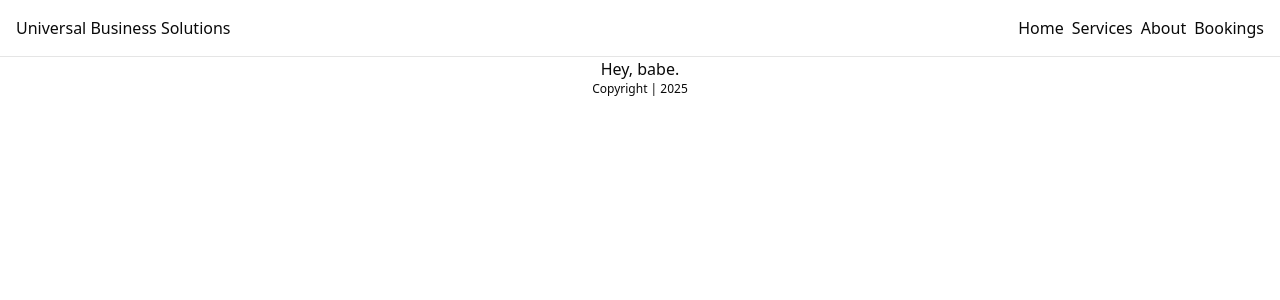
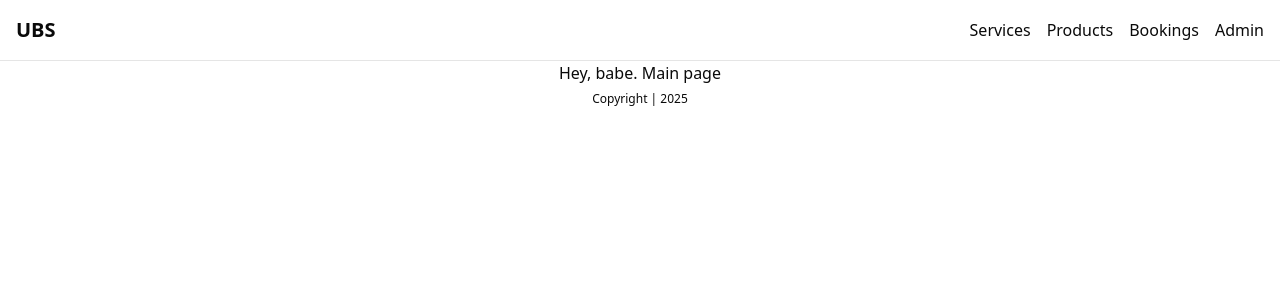
Before and after one commit to teejcoder/universal-business-solutions, a Next.js app: page / in a window 1280 px wide. Shown: the top 300 px of the page. Built offline with nearby package versions, Linux system fonts and the light colour scheme.

Commit message:
feat: add Admin and Products pages; enhance Navbar with mobile menu support

```diff
--- /dev/null
+++ b/src/app/admin/page.tsx
@@ -0,0 +1,11 @@
+import React from "react"
+
+type Props = {}
+
+export default function Admin({}: Props) {
+  return (
+    <div>
+        Admin page
+    </div>
+  )
+}
--- a/src/app/globals.css
+++ b/src/app/globals.css
@@ -156,7 +156,7 @@
 
   .card-interactive {
     @apply hover:border-primary/20 hover:shadow-md hover:shadow-primary/5
-           active:shadow-sm cursor-pointer transition-all duration-200;
+    active:shadow-sm cursor-pointer transition-all duration-200;
   }
 
   /* Sizes */
--- a/src/app/page.tsx
+++ b/src/app/page.tsx
@@ -1,11 +1,11 @@
 export default function Home() {
 
   return (
-    <div>
-      <main className="page-container">
-        <h1>Hey, babe.</h1>
+    <div className="page-container">
+      <main>
+        <h1>Hey, babe. Main page</h1>
       </main>
-      <footer className="page-container">
+      <footer className="">
         <span className="text-xs">Copyright | {new Date().getFullYear()}</span>
       </footer>
     </div>
--- a/src/app/about/page.tsx
+++ b/src/app/products/page.tsx
@@ -2,10 +2,10 @@ import React from "react"
 
 type Props = {}
 
-export default function About({}: Props) {
+export default function Products({}: Props) {
   return (
     <div>
-      About, babe
+      Products page, babe
     </div>
   )
 }
--- a/src/components/booking-form.tsx
+++ b/src/components/booking-form.tsx
@@ -22,6 +22,7 @@ import { CalendarIcon } from 'lucide-react'
 import { cn } from '@/lib/utils'
 import { format } from 'date-fns'
 import { TimeSelector } from './time-selector'
+import { PopoverClose } from '@radix-ui/react-popover'
 
 type Props = {}
 
@@ -103,7 +104,7 @@ export default function BookingForm({}: Props) {
             name="datetime"
             render={({ field }) => (
               <FormItem className="flex flex-col">
-                <FormLabel>Preferred Date and Time*</FormLabel>
+                <FormLabel>Date and Time*</FormLabel>
                 <Popover>
                   <PopoverTrigger asChild>
                     <FormControl>
@@ -123,8 +124,17 @@ export default function BookingForm({}: Props) {
                       </Button>
                     </FormControl>
                   </PopoverTrigger>
-                  <PopoverContent className="w-auto p-0" align="start">
+                  <PopoverContent
+                    className="w-auto max-w-[95vw]"
+                    align="start"
+                    alignOffset={0}
+                    side="bottom"
+                    sideOffset={8}
+                    avoidCollisions={true}
+                  >
+                    <div className="max-h-[80vh] overflow-auto">
                       <Calendar
+                        className='flex items-center justify-center'
                         mode="single"
                         selected={field.value}
                         onSelect={(date) => {
@@ -138,9 +148,20 @@ export default function BookingForm({}: Props) {
                         disabled={(date) => date < new Date()}
                         initialFocus
                       />
-                    <div className="border-t border-border p-3">
+                      <div className="border-t border-border p-3 space-y-3">
                         <div className="font-medium text-sm mb-2">Select Time</div>
                         <TimeSelector date={field.value} onChange={field.onChange} />
+                        <PopoverClose asChild>
+                          <Button
+                            variant="default"
+                            size="lg"
+                            type="button"
+                            className='w-full'
+                          >
+                            Done
+                          </Button>
+                        </PopoverClose>
+                      </div>
                     </div>
                   </PopoverContent>
                 </Popover>
@@ -165,7 +186,7 @@ export default function BookingForm({}: Props) {
               </FormItem>
             )}
           />
-          <Button type="submit">Submit</Button>
+          <Button type="submit" className='w-full'>Submit</Button>
         </form>
       </Form>
     </div>
--- a/src/components/nav/navbar.tsx
+++ b/src/components/nav/navbar.tsx
@@ -1,41 +1,85 @@
+"use client";
 import Link from "next/link";
+import { useState } from "react";
+import { Menu, X } from "lucide-react";
+import { Button } from "@/components/ui/button";
+import { cn } from "@/lib/utils";
 
 const links = [
-    {
-        title: 'Home',
-        link: '/'
-    },
     {
         title: 'Services',
         link: '/services'
     },
     {
-        title: 'About',
-        link: '/about'
+        title: 'Products',
+        link: '/products'
     },
     {
         title: 'Bookings',
         link: '/bookings'
+    },
+    {
+        title: 'Admin',
+        link: '/admin'
     }
-]
+];
 
-export default function Navbar(){
+export default function Navbar() {
+    const [isMenuOpen, setIsMenuOpen] = useState(false);
+
+    const toggleMenu = () => {
+        setIsMenuOpen(!isMenuOpen);
+    };
+
     return (
-        <nav>
-            <div className="flex p-4 border-b">
-                <h1 className="mr-auto">Universal Business Solutions</h1>
-                <ul className="flex gap-2">
-                    {
-                        links.map((e, i) => (
-                            <li key={i}>
-                                <Link href={e.link}>
-                                    {e.title}
-                                </Link>
-                            </li>
-                        ))
-                    }
+        <nav className="relative">
+            <div className="flex items-center justify-between p-4 border-b">
+                <Link href="/" className="font-bold text-lg md:text-xl whitespace-nowrap">
+                    <h1>UBS</h1>
+                </Link>
+
+                {/* Desktop navigation */}
+                <ul className="hidden md:flex gap-4">
+                    {links.map((e, i) => (
+                        <li key={i}>
+                            <Link href={e.link} className="hover:underline">
+                                {e.title}
+                            </Link>
+                        </li>
+                    ))}
+                </ul>
+
+                {/* Mobile menu button */}
+                <Button
+                    variant="ghost"
+                    size="icon"
+                    className="md:hidden"
+                    onClick={toggleMenu}
+                    aria-label={isMenuOpen ? "Close menu" : "Open menu"}
+                >
+                    {isMenuOpen ? <X /> : <Menu />}
+                </Button>
+            </div>
+
+            {/* Mobile menu */}
+            <div className={cn(
+                "absolute w-full bg-white shadow-md transition-all duration-300 ease-in-out border-b z-50",
+                isMenuOpen ? "max-h-60 opacity-100" : "max-h-0 opacity-0 invisible"
+            )}>
+                <ul className="flex flex-col py-2">
+                    {links.map((e, i) => (
+                        <li key={i} className="py-2">
+                            <Link
+                                href={e.link}
+                                className="block px-4 py-2 hover:bg-gray-100"
+                                onClick={() => setIsMenuOpen(false)}
+                            >
+                                {e.title}
+                            </Link>
+                        </li>
+                    ))}
                 </ul>
             </div>
         </nav>
-    )
+    );
 }
```
Lines whose indentation alone changed are shown as unchanged.
